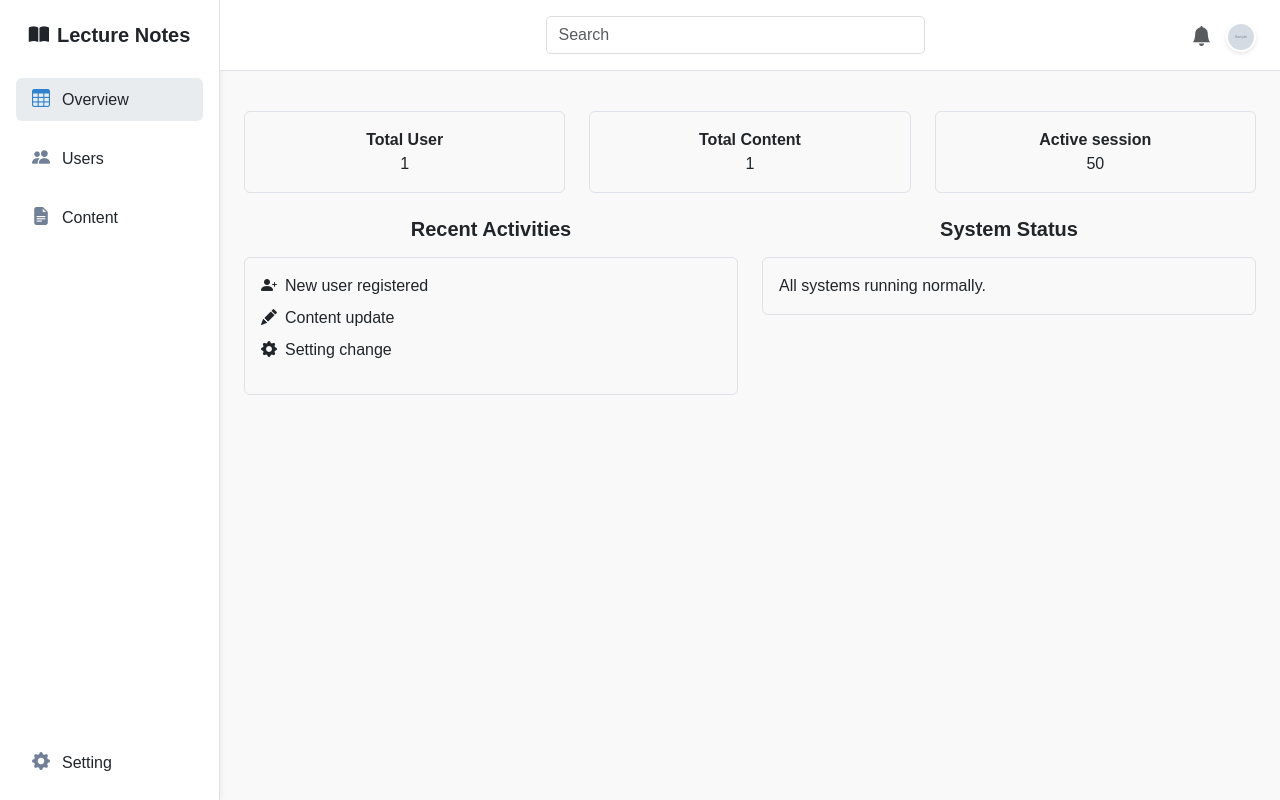
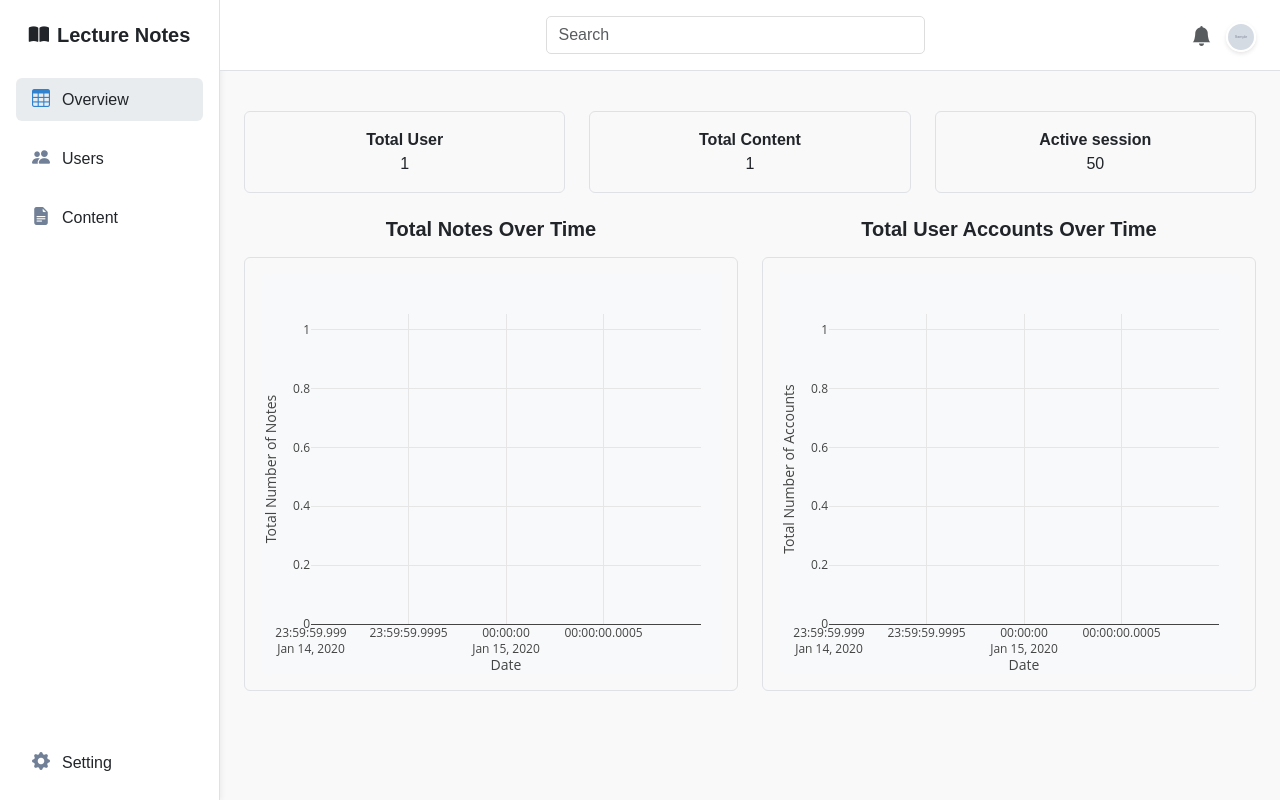
Before and after one commit to iuh-application-development/Lecture-Review, a Flask app: page /admin/ in a window 1280 px wide. Run offline with Flask 3, Linux system fonts and the light colour scheme; a user stored in the database is signed in; tables that the repository leaves empty hold one stand-in row (values such as "Sample post"); grey boxes marked "Sample" are stand-in pictures; some libraries are stand-ins or nearby versions.

Commit message:
add some chart in dashboard admin

```diff
--- a/website/admin.py
+++ b/website/admin.py
@@ -2,8 +2,8 @@ from flask import Blueprint, render_template, redirect, url_for, request, jsonif
 from werkzeug.security import generate_password_hash
 from flask_login import current_user
 from .models import User, Note, UserWarning, UserNotification, db
-import datetime
 import traceback
+from .utils.admin_chart import ChartDataGenerator
 
 admin = Blueprint('admin', __name__)
 
@@ -12,10 +12,16 @@ def dashboard():
     if not (current_user.is_authenticated and current_user.role == 'admin'):
         return redirect(url_for('views.home'))
 
-    total_users = User.query.count()
-    total_notes = Note.query.count()
+    dashboard_data = ChartDataGenerator.get_dashboard_data()
+    notes_chart_data = ChartDataGenerator.get_notes_data()
+    accounts_chart_data = ChartDataGenerator.get_accounts_data()
 
-    return render_template('admin/dashboard_admin.html', total_users=total_users, total_notes=total_notes, user=current_user)
+    return render_template('admin/dashboard_admin.html',
+                          total_users=dashboard_data['total_users'],
+                          total_notes=dashboard_data['total_notes'],
+                          user=current_user,
+                          notes_chart_data=notes_chart_data,
+                          accounts_chart_data=accounts_chart_data)
 
 @admin.route('/manage-users')
 def manage_users():
--- /dev/null
+++ b/website/static/js/admin_dashboard.js
@@ -0,0 +1,161 @@
+// Hàm để tạo và cấu hình biểu đồ notes
+function setupNotesChart(notesChartData) {
+    // Cấu hình biểu đồ Notes - Tổng số Note
+    const totalNotesConfig = {
+        type: 'scatter',
+        mode: 'lines',
+        x: notesChartData.dates,
+        y: notesChartData.total_notes,
+        name: 'Total Notes',
+        line: {
+            color: '#36a2eb',
+            width: 3,
+            shape: 'spline'
+        },
+        fill: 'tozeroy',
+        fillcolor: 'rgba(54, 162, 235, 0.2)'
+    };
+
+    // Cấu hình biểu đồ Notes - Public Notes
+    const publicNotesConfig = {
+        type: 'scatter',
+        mode: 'lines',
+        x: notesChartData.dates,
+        y: notesChartData.public_notes,
+        name: 'Public Notes',
+        line: {
+            color: '#4bc0c0',
+            width: 2,
+            shape: 'spline'
+        }
+    };
+
+    // Cấu hình biểu đồ Notes - Shared Notes
+    const sharedNotesConfig = {
+        type: 'scatter',
+        mode: 'lines',
+        x: notesChartData.dates,
+        y: notesChartData.shared_notes,
+        name: 'Shared Notes',
+        line: {
+            color: '#ffcd56',
+            width: 2,
+            shape: 'spline',
+            dash: 'dot'
+        }
+    };
+
+    // Layout cho biểu đồ Notes
+    const notesLayout = {
+        xaxis: {
+            title: 'Date',
+            showgrid: true,
+            gridcolor: '#e6e6e6'
+        },
+        yaxis: {
+            title: 'Total Number of Notes',
+            showgrid: true,
+            gridcolor: '#e6e6e6'
+        },
+        margin: {
+            l: 50,
+            r: 20,
+            t: 40,
+            b: 50
+        },
+        hovermode: 'closest',
+        showlegend: false,
+        plot_bgcolor: '#f8f9fa',
+        paper_bgcolor: '#f8f9fa'
+    };
+
+    // Tạo biểu đồ Notes
+    Plotly.newPlot('notes-chart', [totalNotesConfig, publicNotesConfig, sharedNotesConfig], notesLayout, {
+        responsive: true,
+        displayModeBar: false // Ẩn thanh công cụ khi hover
+    });
+}
+
+// Hàm để tạo và cấu hình biểu đồ accounts
+function setupAccountsChart(accountsChartData) {
+    // Cấu hình biểu đồ Accounts
+    const accountsChartConfig = {
+        type: 'scatter',
+        mode: 'lines',
+        x: accountsChartData.dates,
+        y: accountsChartData.counts,
+        name: 'Total Accounts',
+        line: {
+            color: '#ff6384',
+            width: 2,
+            shape: 'spline'
+        },
+        marker: {
+            color: '#ff6384',
+            size: 8,
+            symbol: 'circle',
+            line: {
+                color: '#000',
+                width: 1
+            }
+        },
+        fill: 'tozeroy',
+        fillcolor: 'rgba(255, 99, 132, 0.2)'
+    };
+
+    // Layout cho biểu đồ Accounts
+    const accountsLayout = {
+        xaxis: {
+            title: 'Date',
+            showgrid: true,
+            gridcolor: '#e6e6e6'
+        },
+        yaxis: {
+            title: 'Total Number of Accounts',
+            showgrid: true,
+            gridcolor: '#e6e6e6'
+        },
+        margin: {
+            l: 50,
+            r: 20,
+            t: 40,
+            b: 50
+        },
+        hovermode: 'closest',
+        showlegend: false,
+        plot_bgcolor: '#f8f9fa',
+        paper_bgcolor: '#f8f9fa'
+    };
+
+    // Tạo biểu đồ Accounts
+    Plotly.newPlot('accounts-chart', [accountsChartConfig], accountsLayout, {
+        responsive: true,
+        displayModeBar: false // Ẩn thanh công cụ khi hover
+    });
+}
+
+// Hàm khởi tạo tất cả biểu đồ
+function initializeCharts(notesChartData, accountsChartData) {
+    setupNotesChart(notesChartData);
+    setupAccountsChart(accountsChartData);
+
+    // Làm cho biểu đồ responsive
+    window.addEventListener('resize', function() {
+        Plotly.relayout('notes-chart', {
+            'xaxis.autorange': true,
+            'yaxis.autorange': true
+        });
+        Plotly.relayout('accounts-chart', {
+            'xaxis.autorange': true,
+            'yaxis.autorange': true
+        });
+    });
+}
+
+// Khi DOM đã sẵn sàng, khởi tạo các biểu đồ với dữ liệu từ template
+document.addEventListener('DOMContentLoaded', function() {
+    // Dữ liệu được truyền từ template sẽ được gán ở template
+    if (typeof notesChartData !== 'undefined' && typeof accountsChartData !== 'undefined') {
+        initializeCharts(notesChartData, accountsChartData);
+    }
+});
--- a/website/templates/admin/dashboard_admin.html
+++ b/website/templates/admin/dashboard_admin.html
@@ -1,4 +1,15 @@
-{% extends 'admin/base_admin.html' %} {% block content %}
+{% extends 'admin/base_admin.html' %}
+
+{% block load_css %}
+<style>
+    .chart-container {
+        width: 100%;
+        height: 400px;
+    }
+</style>
+{% endblock %}
+
+{% block content %}
 <div class="content p-4 flex-grow-1">
     <!-- Hàng hiển thị 3 box thống kê -->
     <div class="row mb-4">
@@ -21,40 +32,36 @@
             </div>
         </div>
     </div>
-
-    <!-- Hàng hiển thị Recent Activities và System Status -->
+      <!-- Hàng hiển thị biểu đồ thống kê -->
     <div class="row">
-        <!-- Recent Activities -->
+        <!-- Notes Created Chart -->
         <div class="col-md-6 mb-4 text-center">
             <!-- Tiêu đề bên ngoài khối, căn giữa -->
-            <h5 class="fw-bold mb-3">Recent Activities</h5>
+            <h5 class="fw-bold mb-3">Total Notes Over Time</h5>
             <!-- Khối nội dung full-width cột -->
             <div class="border rounded p-3">
-                <ul class="list-unstyled text-start">
-                    <li class="mb-2 d-flex align-items-center">
-                        <i class="bi bi-person-plus-fill me-2"></i>
-                        New user registered
-                    </li>
-                    <li class="mb-2 d-flex align-items-center">
-                        <i class="bi bi-pencil-fill me-2"></i>
-                        Content update
-                    </li>
-                    <li class="d-flex align-items-center">
-                        <i class="bi bi-gear-fill me-2"></i>
-                        Setting change
-                    </li>
-                </ul>
+                <div id="notes-chart" class="chart-container"></div>
             </div>
         </div>
-        <!-- System Status -->
+        <!-- User Accounts Chart -->
         <div class="col-md-6 mb-4 text-center">
             <!-- Tiêu đề bên ngoài khối, căn giữa -->
-            <h5 class="fw-bold mb-3">System Status</h5>
+            <h5 class="fw-bold mb-3">Total User Accounts Over Time</h5>
             <!-- Khối nội dung full-width cột -->
-            <div class="border rounded p-3 text-start">
-                <p class="mb-0">All systems running normally.</p>
+            <div class="border rounded p-3">
+                <div id="accounts-chart" class="chart-container"></div>
             </div>
         </div>
     </div>
 </div>
 {% endblock %}
+
+{% block load_js %}
+<!-- Plotly.js -->
+<script src="https://cdn.plot.ly/plotly-latest.min.js"></script>
+<script>
+    const notesChartData = {{ notes_chart_data|safe }};
+    const accountsChartData = {{ accounts_chart_data|safe }};
+</script>
+<script src="{{ url_for('static', filename='js/admin_dashboard.js') }}"></script>
+{% endblock %}
```
Also changed, not shown: website/utils/admin_chart.py (added, +130 -0 lines).
